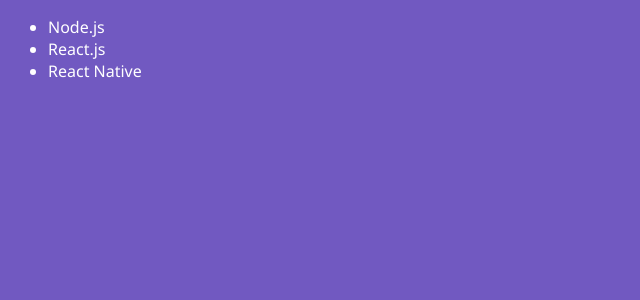
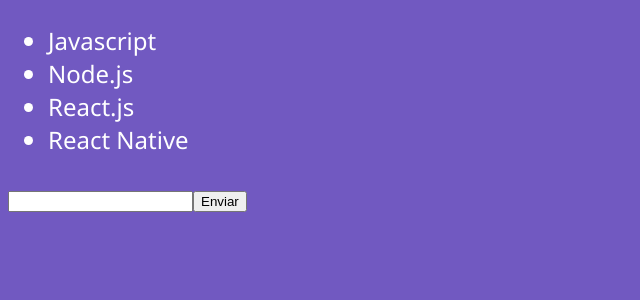
Before and after one commit to patrickmaciel/bootcamp-gostack-desafio-04, a React app: page / in a window 1280 px wide. Shown: the top 300 px of the page, without its empty margins (0-640 px from the left). Built offline with nearby package versions, Linux system fonts and the light colour scheme.

Commit message:
estado e imutabilidade

```diff
--- a/src/App.css
+++ b/src/App.css
@@ -2,4 +2,5 @@
   background: #7159c1;
   color: #fff;
   font-family: 'Segoe UI', Tahoma, Geneva, Verdana, sans-serif;
+  font-size: 24px;
 }
--- a/src/components/TechList.js
+++ b/src/components/TechList.js
@@ -2,18 +2,38 @@
 
 class TechList extends Component {
   state = {
-    techs: ['Node.js', 'React.js', 'React Native']
+    newTech: '',
+    techs: ['Javascript', 'Node.js', 'React.js', 'React Native']
   };
 
+  handleInputChange = e => {
+    this.setState({ newTech: e.target.value });
+  }
+
+  handleSubmit = e => {
+    e.preventDefault();
+    this.setState({
+      techs: [...this.state.techs, this.state.newTech],
+      newTech: '' });
+  }
+
   render()  {
-    console.log(this.state);
+    return (
+      <>
+        <form onSubmit={this.handleSubmit}>
+          <ul>
+            {this.state.techs.map(tech => <li key={tech}>{tech}</li>)}
+          </ul>
 
-    return (
-      <ul>
-        <li>Node.js</li>
-        <li>React.js</li>
-        <li>React Native</li>
-      </ul>
+          <input
+            type="text"
+            onChange={this.handleInputChange}
+            value={this.state.newTech}
+          />
+
+          <button type='submit'>Enviar</button>
+        </form>
+      </>
     )
   }
 }
```
